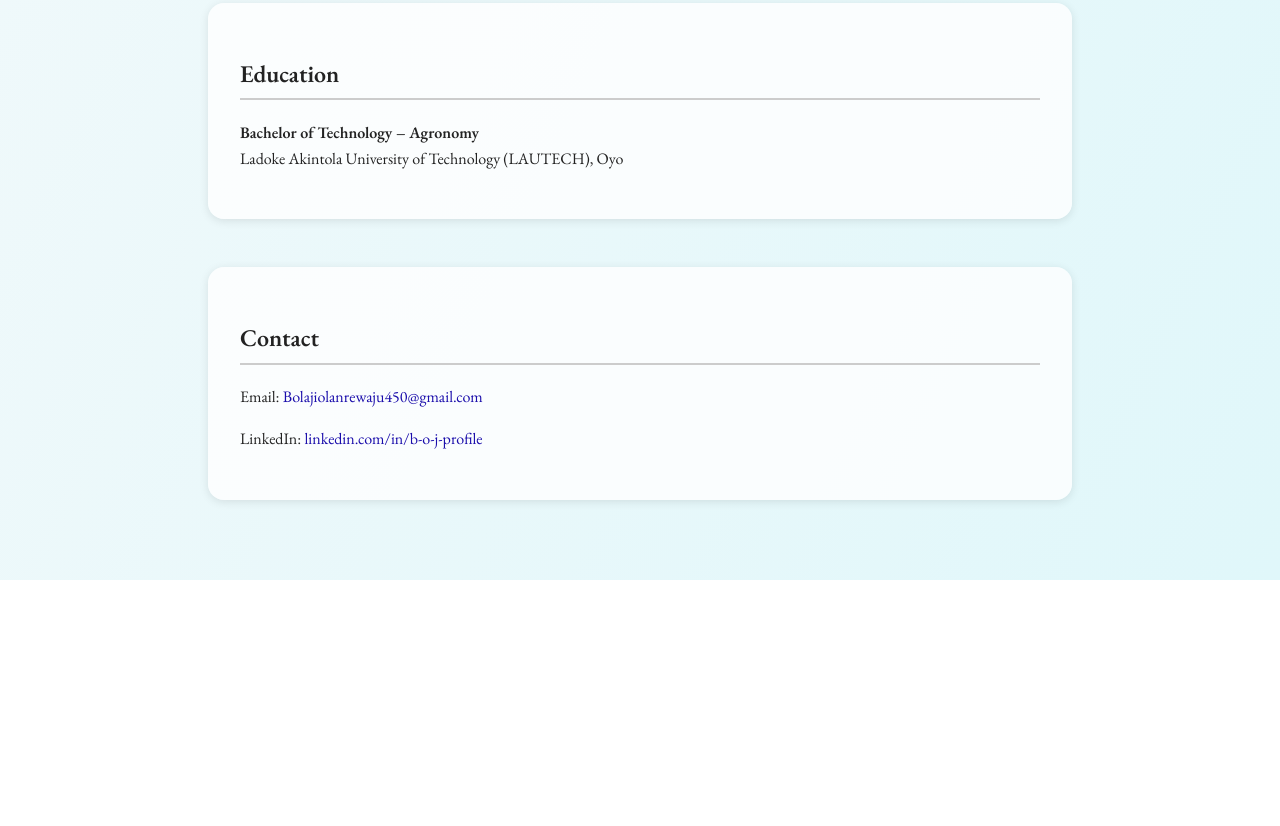
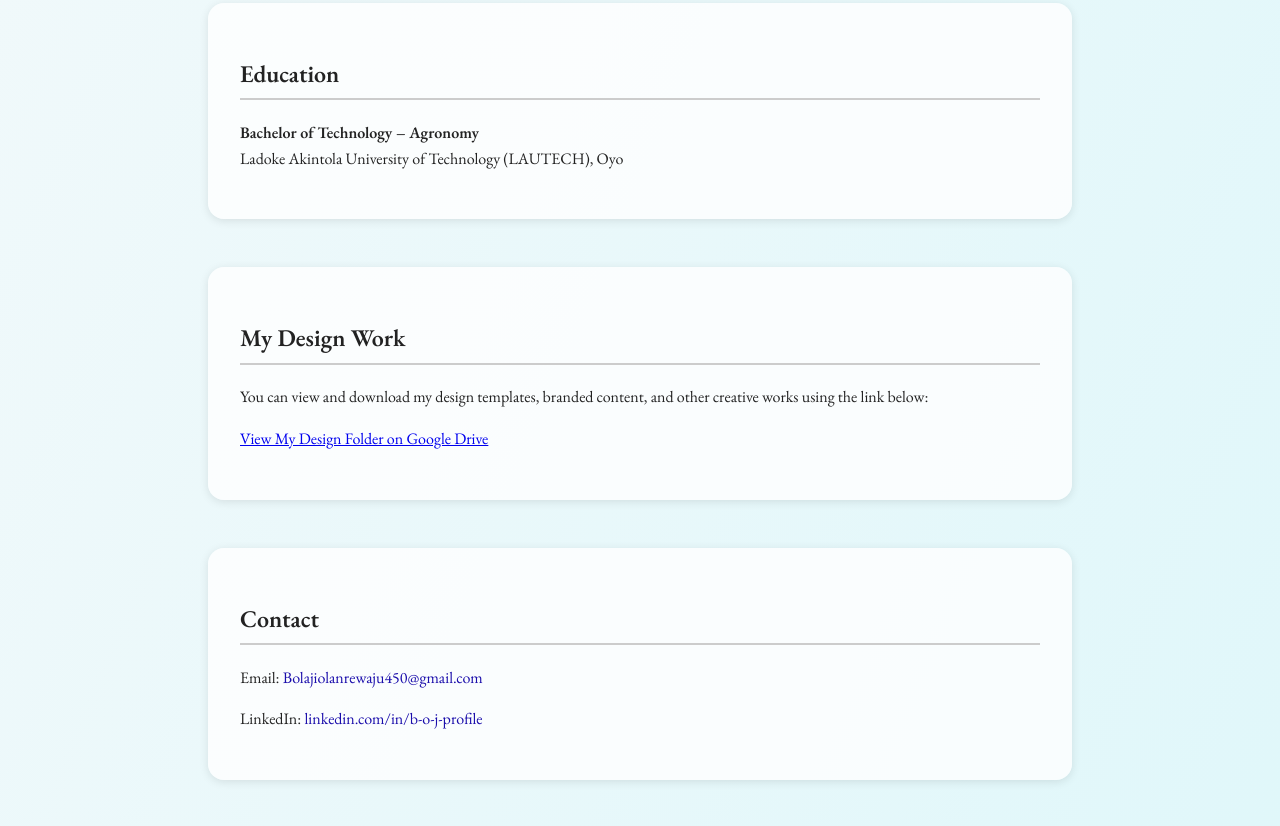
Before and after one commit to B-O-J/BM-Portfolio, a plain HTML site: page index.html in a window 1280 px wide. Shown: the part 2231-3057 px from the top of the page. Before the commit the page ends 2811 px from the top, so only its background shows below. Drawn offline with nearby package versions, Linux system fonts and the light colour scheme.

Commit message:
portfolio update

```diff
--- a/index.html
+++ b/index.html
@@ -129,6 +129,13 @@
     Ladoke Akintola University of Technology (LAUTECH), Oyo</p>
   </section>
 
+	<section>
+		<h2>My Design Work</h2>
+		<p>You can view and download my design templates, branded content, and other creative works using the link below:</p>
+		<p><a href="https://drive.google.com/drive/folders/1PsDwGq39kx36AytXGzqzYWlDvMxxIqvx" target="_blank">View My Design Folder on Google Drive</a></p>
+	</section>
+
+
   <section class="contact">
     <h2>Contact</h2>
     <p>Email: <a href="mailto:Bolajiolanrewaju450@gmail.com">Bolajiolanrewaju450@gmail.com</a></p>
```
